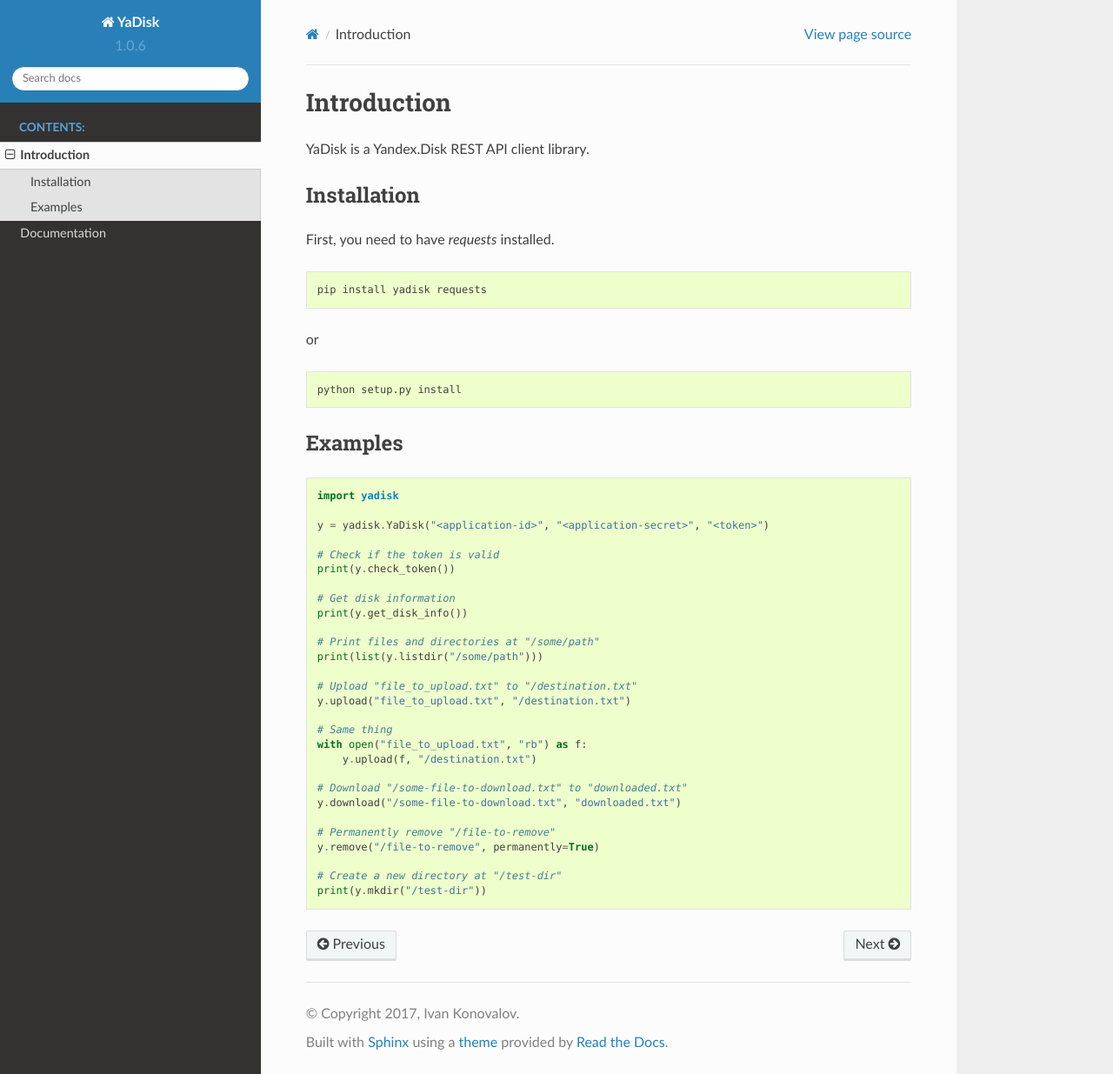
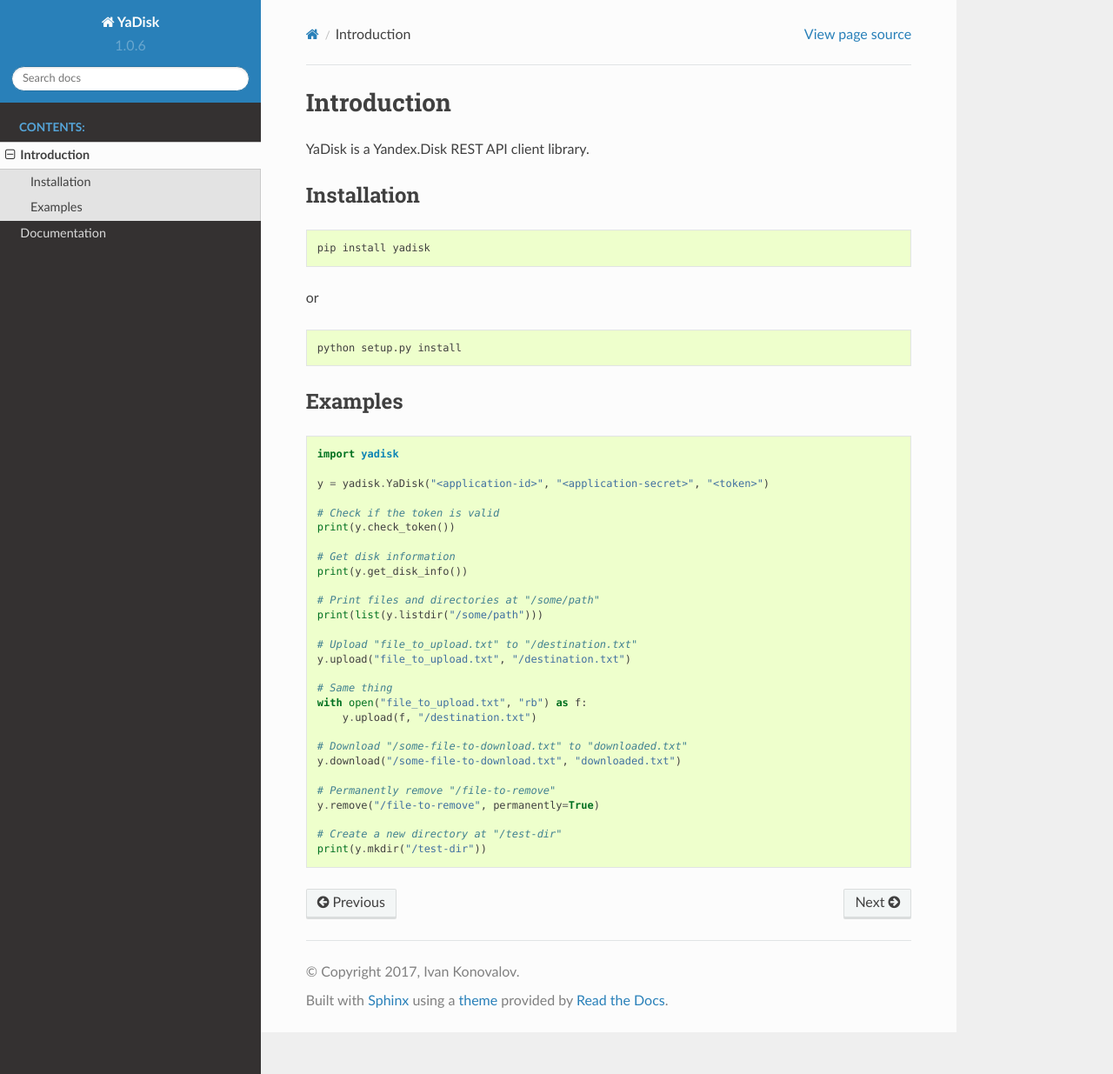
Before and after one commit to ivknv/yadisk, a Sphinx documentation site: the page built from docs/intro.rst, in a window 1280 px wide and 1235 px high. Shown: the whole window at 87% size. Built offline with Sphinx 7.4.7 and the Read the Docs theme 2.0.0, drawn with Linux system fonts in a browser that asks for light colours.

Commit message:
Remove useless instructions

```diff
--- a/docs/intro.rst
+++ b/docs/intro.rst
@@ -6,11 +6,9 @@
 Installation
 ************
 
-First, you need to have `requests` installed.
-
 .. code:: bash
 
-    pip install yadisk requests
+    pip install yadisk
 
 or
 
```
Also changed, not shown: 1 other file.
